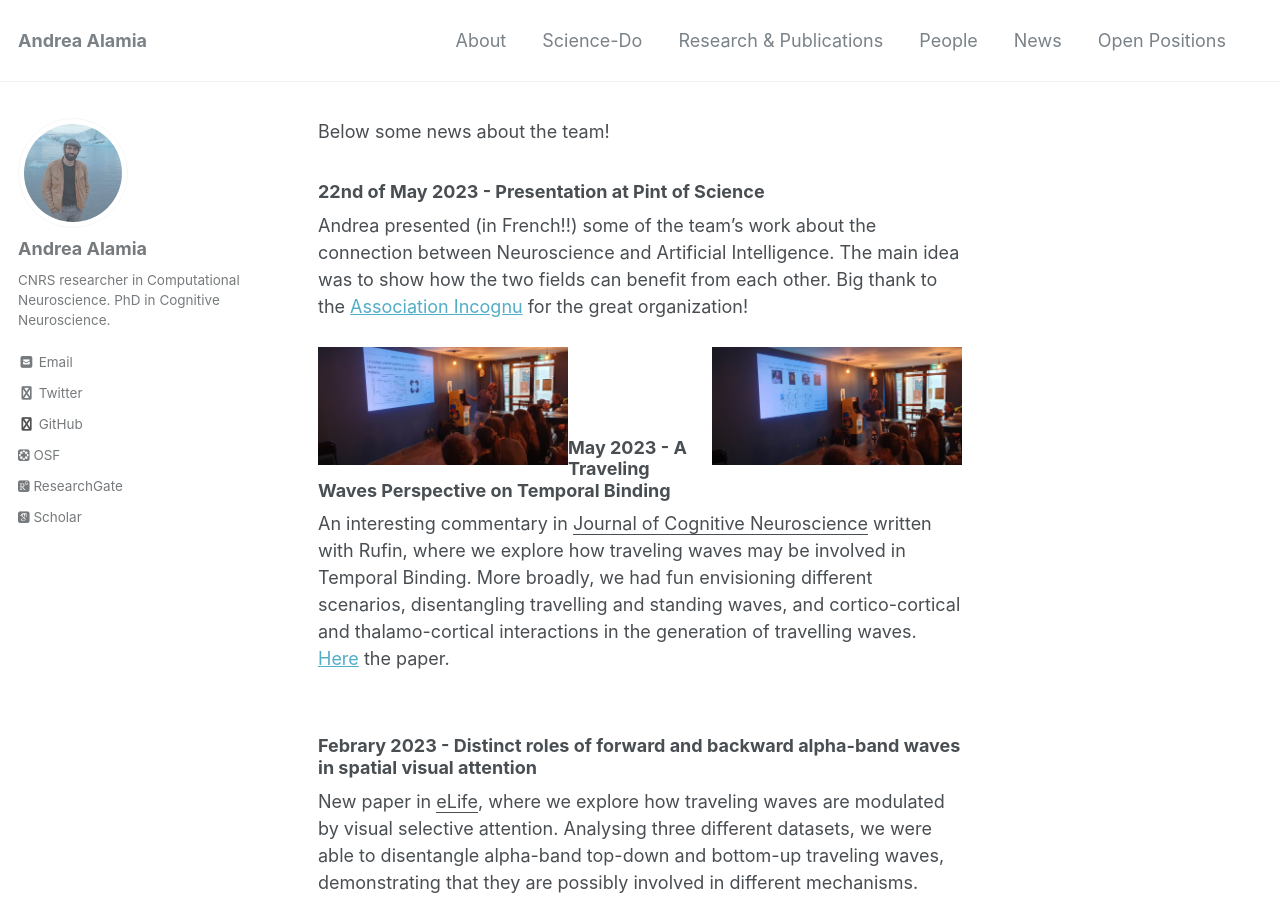
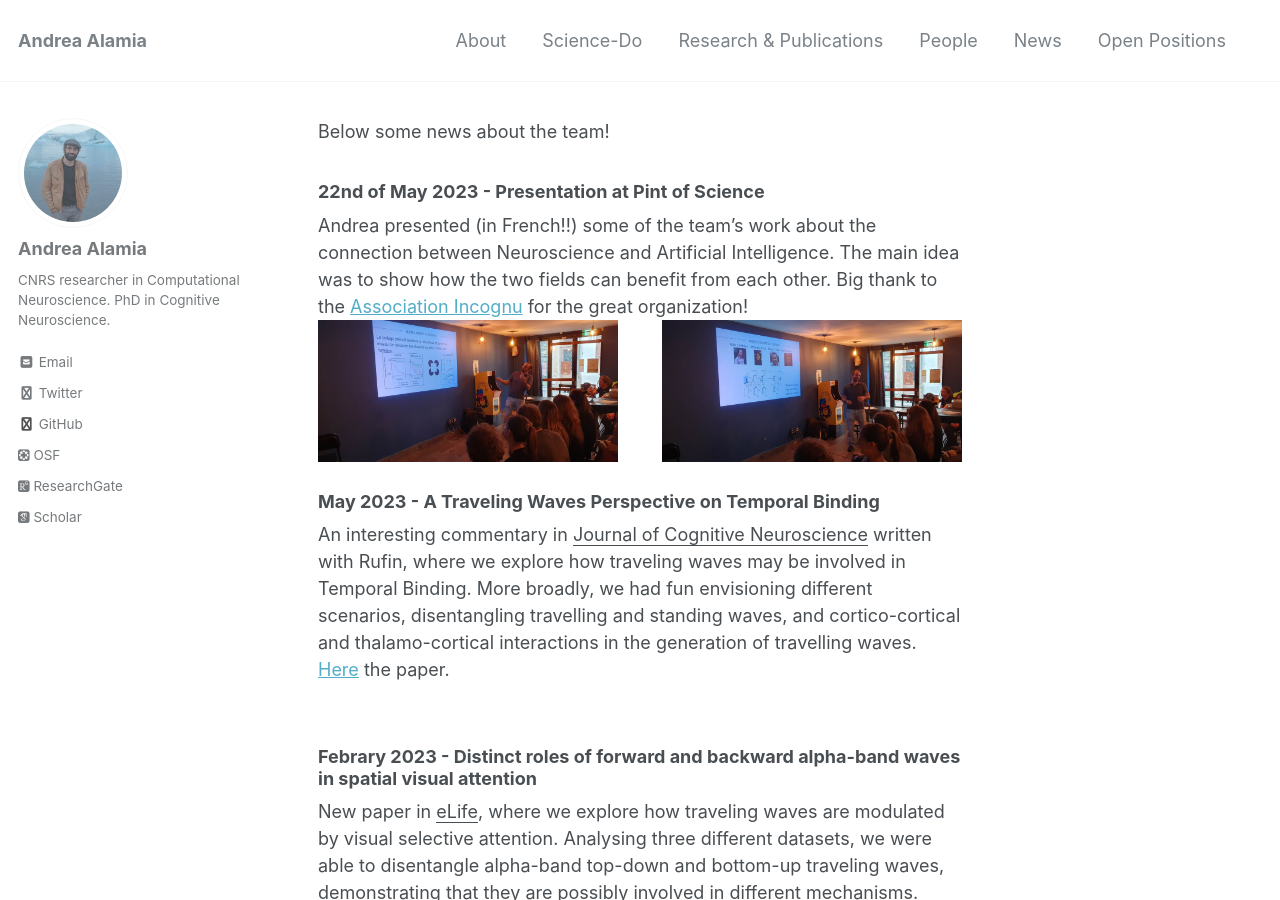
Before and after one commit to artipago/artipago.github.io, a Jekyll site: the page built from _pages/News.md, in a window 1280 px wide and 900 px high. Built offline with Jekyll 4.4.1, drawn with Linux system fonts in a browser that asks for light colours; nearby versions of some CDN libraries; some web fonts are replaced; library files that are not in the unit come from our copies.

Commit message:
Update News.md

```diff
--- a/_pages/News.md
+++ b/_pages/News.md
@@ -9,9 +9,11 @@ Below some news about the team! <br>
 
 ### 22nd of May 2023 - Presentation at Pint of Science
 Andrea presented (in French!!) some of the team's work about the connection between Neuroscience and Artificial Intelligence. The main idea was to show how the two fields can benefit from each other. Big thank to the <a href="https://blog.incognu.fr/">Association Incognu</a> for the great organization! <br>
+<img style="float: left;" src="/assets/images/PoS01.jpg" width="300" height="300">
+<img style="float: right;" src="/assets/images/PoS02.jpg" width="300" height="300">
 <br>
-<img style="float: left;" src="/assets/images/PoS01.jpg" width="250" height="250">
-<img style="float: right;" src="/assets/images/PoS02.jpg" width="250" height="250">
+<br>
+<br>
 <br>
 <br>
 
```
